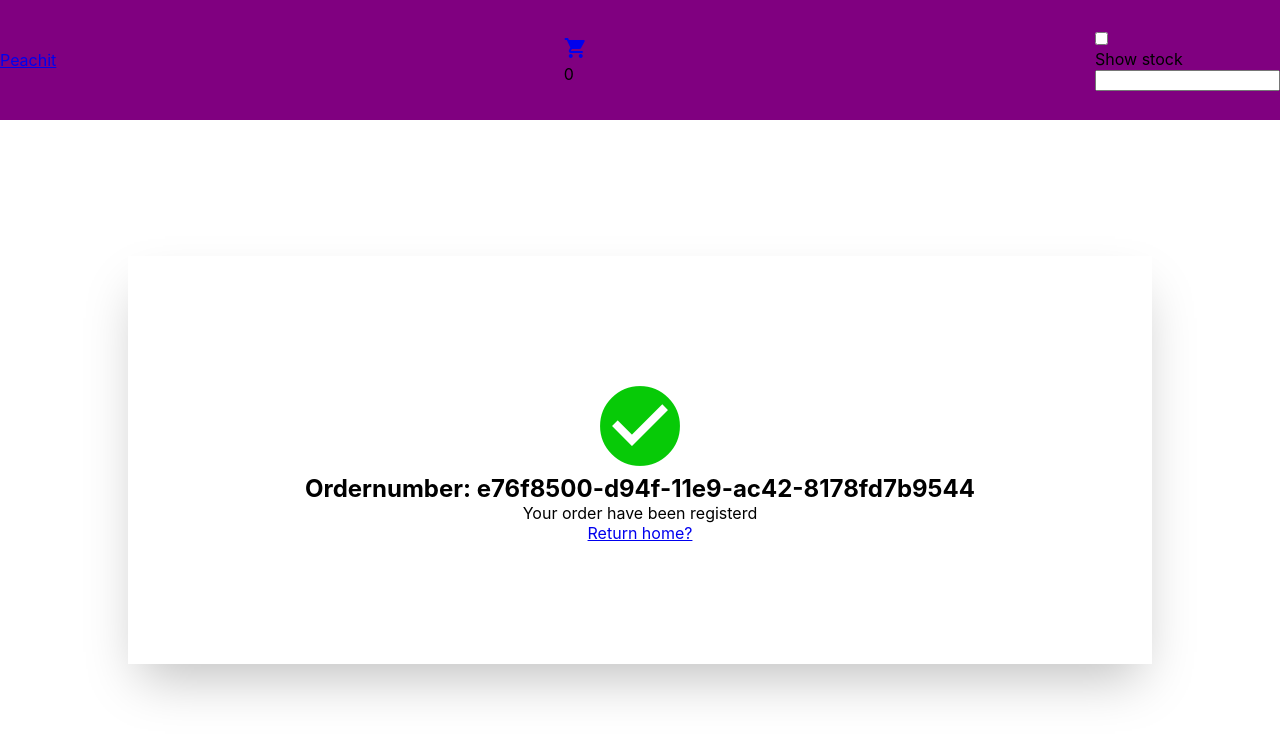
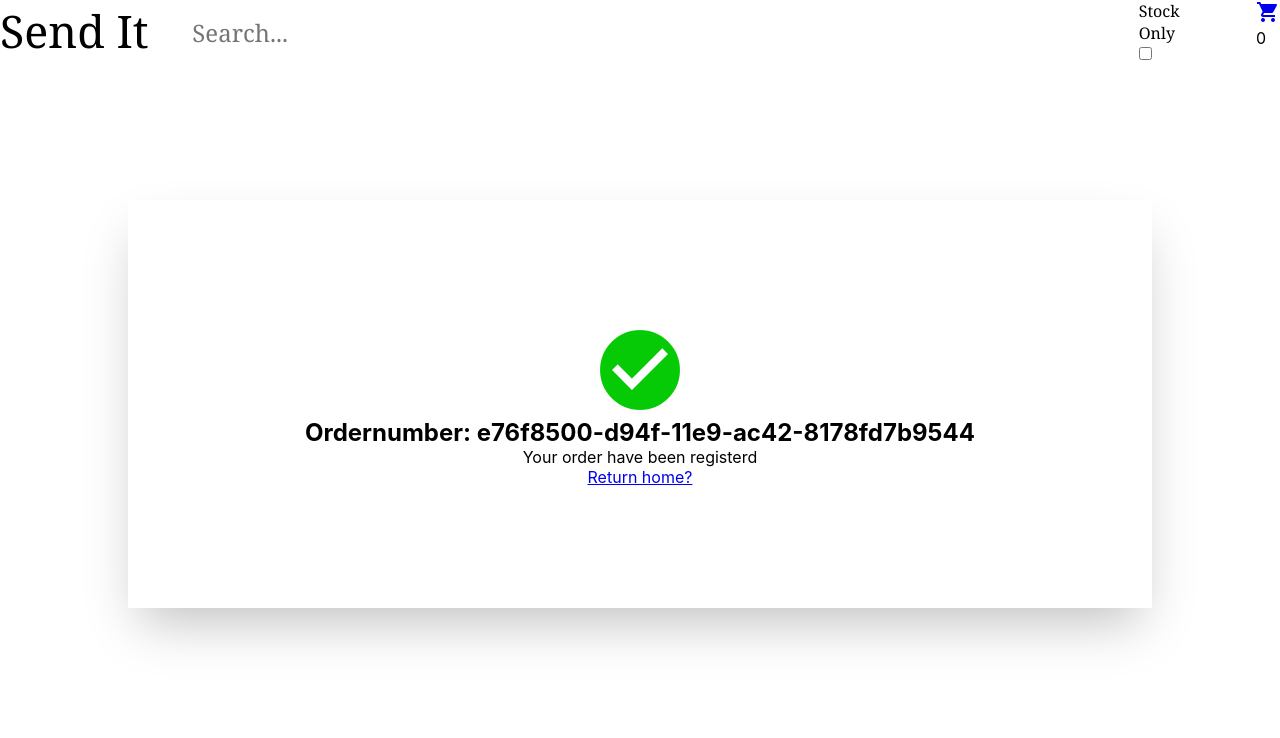
Before and after one commit to Jonathandah/mandatory-cms2, a React (Create React App) app: page /checkout in a window 1280 px wide. Shown: the top 738 px of the page. Built offline with nearby package versions, Linux system fonts and the light colour scheme.

Commit message:
added styling to components

```diff
--- a/public/index.html
+++ b/public/index.html
@@ -28,6 +28,10 @@
       href="https://fonts.googleapis.com/icon?family=Material+Icons"
       rel="stylesheet"
     />
+    <link
+      href="https://fonts.googleapis.com/css?family=Noto+Serif&display=swap"
+      rel="stylesheet"
+    />
     <title>React App</title>
   </head>
   <body>
--- a/src/App.js
+++ b/src/App.js
@@ -32,20 +32,21 @@ function App() {
     <Router>
       <div className="App">
         <header className="App__header">
-          <Link to="/" className="App__header__title">
-            Peachit
-          </Link>
-          <span className="App__header__container">
-            <Link to="/cart">
-              <i className="material-icons">shopping_cart</i>
+          <div className="App__header__box">
+            <Link to="/" className="App__header__box__title">
+              Send It
             </Link>
-
-            <p className="App__header__cart">{cartAmount}</p>
-          </span>
-          <Search
-            updateCheckbox={updateCheckbox}
-            updateSearchItem={updateSearchItem}
-          />
+            <Search
+              updateCheckbox={updateCheckbox}
+              updateSearchItem={updateSearchItem}
+            />
+            <span className="App__header__box__container">
+              <Link to="/cart">
+                <i className="material-icons">shopping_cart</i>
+              </Link>
+              <p className="App__header__box__cart">{cartAmount}</p>
+            </span>
+          </div>
         </header>
         <Route
           exact
@@ -71,3 +72,11 @@ function App() {
 }
 
 export default App;
+/*
+          <iframe
+            src="https://giphy.com/embed/Aps6kmwB51qF2"
+            frameBorder="0"
+            className="giphy-embed App__header__frame"
+            allowFullScreen
+          ></iframe>
+           */
--- a/src/components/Details.js
+++ b/src/components/Details.js
@@ -53,26 +53,38 @@ function Details(props) {
     <>
       {product ? (
         <div className="Details">
-          <p className="Details__page">Details</p>
           <main className="Details__body">
             <img
               className="Details__body__image"
               src={"http://localhost:8081/" + product.Image.path}
             />
-            <h2 className="Details__body__title">{product.Name}</h2>
-            <p className="Details__body__price">{product.Price}</p>
-            <p className="Details__body__stock">Stock: {product.Stock}</p>
-            <p className="Details__body__description">{product.Description}</p>
+            <div className="Details__body__box">
+              <h2 className="Details__body__box__title">{product.Name}</h2>
+              <span className="Details__body__box__container">
+                <p className="Details__body__box__price">{product.Price}</p>
+                <p className="Details__body__box__stock">
+                  Stock: {product.Stock}
+                </p>
+                <p className="Details__body__box__description">
+                  {product.Description}
+                </p>
+              </span>
               <input
+                className="Details__body__box__input"
                 type="number"
                 name="quantity"
                 min="1"
                 value={amount}
                 onChange={e => updateAmount(e.target.value)}
               ></input>
-            <button className="Details__body__add" onClick={_ => addItem()}>
+              <button
+                className="Details__body__box__add"
+                onClick={_ => addItem()}
+              >
                 Add to cart
               </button>
+            </div>
+          </main>
           <Review
             {...props}
             product={product}
@@ -104,7 +116,6 @@ function Details(props) {
                 : null}
             </ul>
           </div>
-          </main>
         </div>
       ) : null}
     </>
--- a/src/components/Item.js
+++ b/src/components/Item.js
@@ -7,15 +7,16 @@ function Item(props) {
 
   return (
     <li className="Item">
-      <img
-        src={"http://localhost:8081/" + product.Image.path}
-        allt={`this is a ${product.Name}`}
-        className="Item__image"
-      />
+      <Link to={`/details/${product.Name}`} className="Item__link">
+        <img
+          src={"http://localhost:8081/" + product.Image.path}
+          allt={`this is a ${product.Name}`}
+          className="Item__link__image"
+        />
+      </Link>
       <h3 className="Item__name">{product.Name}</h3>
       <p className="Item__price">Price: {product.Price}$</p>
       <p className="Item__stock">Stock: {product.Stock}</p>
-      <Link to={`/details/${product.Name}`}>Go to..</Link>
     </li>
   );
 }
--- a/src/components/Main.js
+++ b/src/components/Main.js
@@ -51,7 +51,14 @@ function Main(props) {
 
   return (
     <div className="Main">
-      <p className="main__page">main side</p>
+      <header className="Main__header">
+        <iframe
+          src="https://giphy.com/embed/Aps6kmwB51qF2"
+          frameBorder="0"
+          className="giphy-embed Main__header__frame"
+          allowFullScreen
+        ></iframe>
+      </header>
       <ul className="Main__list">
         {products.map(i => (
           <Item key={i._id} product={i} />
--- a/src/components/Search.js
+++ b/src/components/Search.js
@@ -1,4 +1,5 @@
 import React from "react";
+import "../css/Search.css";
 
 function Search(props) {
   const updateCheckbox = props.updateCheckbox;
@@ -6,15 +7,18 @@ function Search(props) {
   return (
     <div className="Search">
       <input
-        type="checkbox"
-        onClick={e => updateCheckbox(e.target.checked)}
-        className="Search__checkbox"
-      />
-      <p className="">Show stock</p>
-      <input
         className="Search__input"
         onChange={e => updateSearchItem(e.target.value)}
+        placeholder="Search..."
       ></input>
+      <span className="Search__container">
+        <p className="Search__container__text">Stock Only</p>
+        <input
+          type="checkbox"
+          onClick={e => updateCheckbox(e.target.checked)}
+          className="Search__container__checkbox"
+        />
+      </span>
     </div>
   );
 }
--- a/src/css/App.css
+++ b/src/css/App.css
@@ -9,9 +9,26 @@
 
 .App__header {
   width: 100%;
-  height: 15%;
-  background: purple;
+  height: 8%;
   display: flex;
   align-items: center;
+  flex-direction: column;
+}
+
+.App__header__box {
+  display: flex;
+  height: 100%;
+  width: 100%;
+  background: white;
+  position: relative;
   justify-content: space-between;
 }
+
+.App__header__box__title {
+  font-family: "Noto Serif", serif;
+  font-size: 280%;
+  color: black;
+  text-decoration: none;
+}
+
+/*font-family: 'Noto Serif', serif;*/
--- a/src/css/Details.css
+++ b/src/css/Details.css
@@ -1,8 +1,33 @@
 .Details {
   height: 100%;
   width: 100%;
+  display: flex;
+  flex-direction: column;
 }
 
+.Details__body {
+  display: flex;
+  justify-content: space-between;
+}
+
+.Details__body__box {
+  display: flex;
+  flex-direction: column;
+  align-items: center;
+  justify-content: space-between;
+  width: 75%;
+}
 .Details__body__image {
   width: 25%;
 }
+
+.Details__body__box__container {
+  display: flex;
+  flex-direction: column;
+  justify-content: center;
+  align-items: center;
+  height: 50%;
+  width: 50%;
+  border-top: 1px solid grey;
+  border-bottom: 1px solid grey;
+}
--- a/src/css/Item.css
+++ b/src/css/Item.css
@@ -6,9 +6,16 @@
   align-items: center;
   justify-content: center;
   margin-right: 5%;
-  border: 1px solid black;
-  border-radius: 5%;
+  margin-top: 5%;
+  box-shadow: 0 25px 50px -12px rgba(0, 0, 0, 0.25);
 }
-.Item__image {
+
+.Item__link {
+  display: flex;
+  justify-content: center;
+  align-items: center;
+}
+
+.Item__link__image {
   width: 80%;
 }
--- a/src/css/Main.css
+++ b/src/css/Main.css
@@ -1,4 +1,6 @@
 .Main {
+  display: flex;
+  flex-direction: column;
   width: 100%;
   height: 100%;
 }
@@ -7,3 +9,14 @@
   display: flex;
   flex-direction: row;
 }
+
+.Main__header {
+  width: 100%;
+  height: 80%;
+}
+
+.Main__header__frame {
+  width: 100%;
+  height: 100%;
+  position: relative;
+}
--- /dev/null
+++ b/src/css/Search.css
@@ -0,0 +1,22 @@
+.Search {
+  width: 80%;
+  display: flex;
+  justify-content: center;
+  align-items: center;
+}
+
+.Search__input {
+  width: 100%;
+  height: 90%;
+  font-size: 150%;
+  border: none;
+  outline: none;
+  font-family: "Noto Serif", serif;
+}
+
+.Search__container__text {
+  font-family: "Noto Serif", serif;
+}
+.Search__container {
+  width: 8%;
+}
```
Lines whose indentation alone changed are shown as unchanged.
